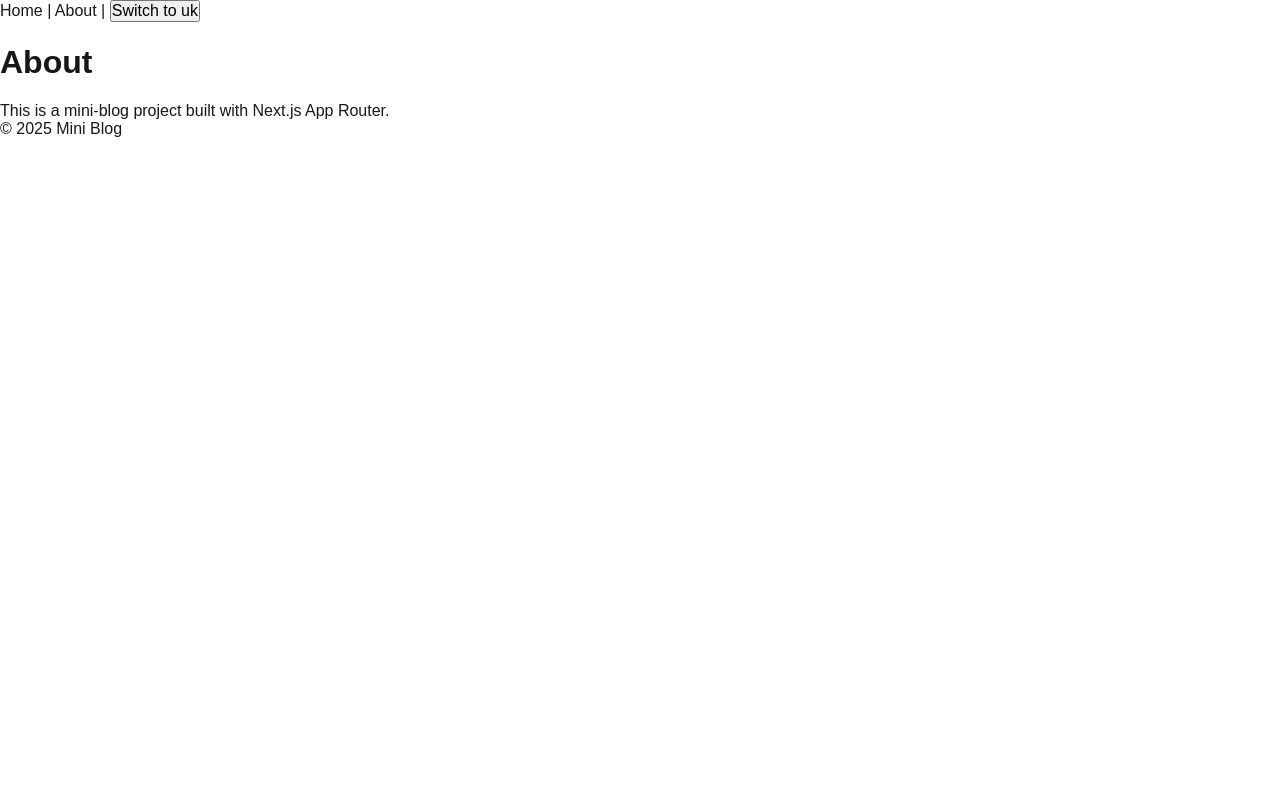
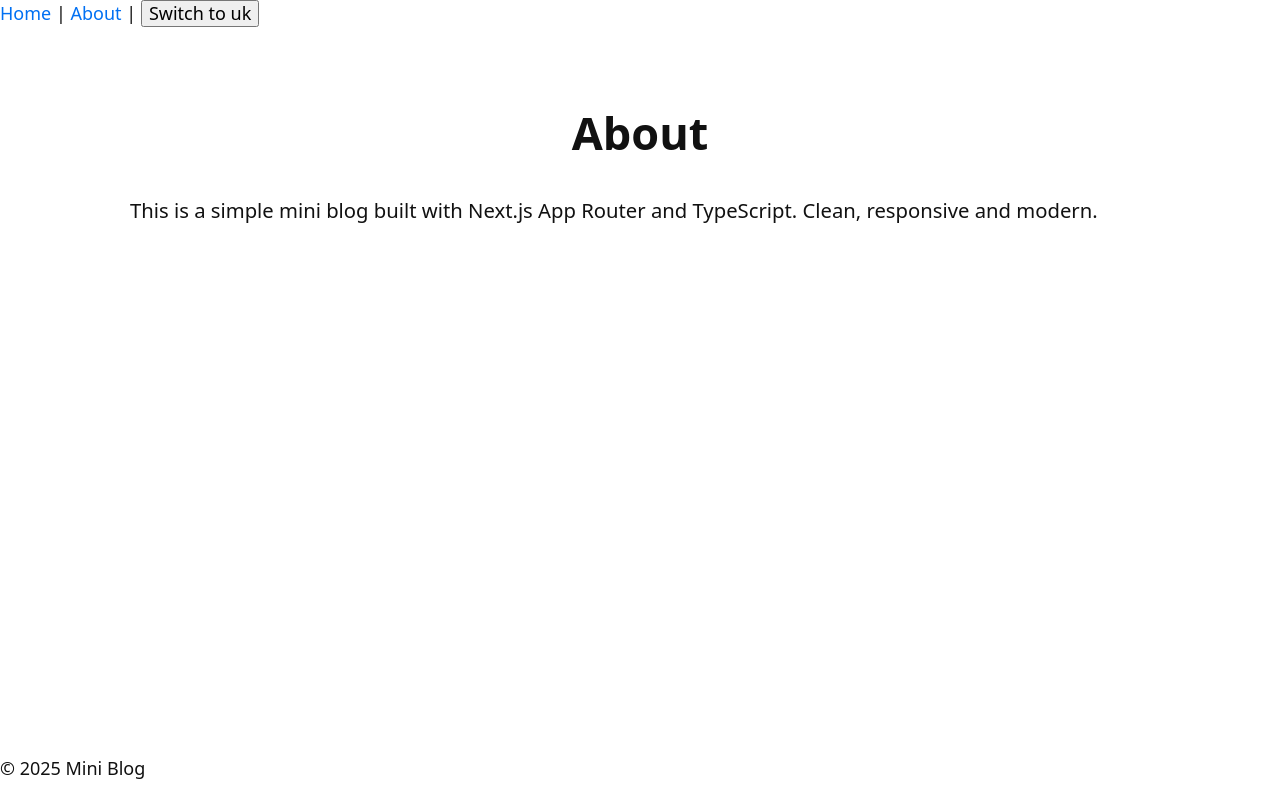
Before and after one commit to Ded-Goit/mini-blog, a Next.js app: page /en/about in a window 1280 px wide. Built offline with nearby package versions, Linux system fonts and the light colour scheme.

Commit message:
edit global style and about page

```diff
--- /dev/null
+++ b/app/[locale]/about/about.module.css
@@ -0,0 +1,62 @@
+.container {
+  display: flex;
+  flex-direction: column;
+  gap: 1.5rem;
+  padding-top: 1rem;
+  padding-bottom: 2rem;
+  max-width: var(--container-max-width);
+  margin: 0 auto;
+}
+
+.title {
+  font-size: 2rem;
+  text-align: center;
+  color: var(--color-text);
+  margin: 0;
+}
+
+.text {
+  font-size: 1rem;
+  color: var(--color-text);
+  line-height: 1.6;
+  text-align: center;
+  padding: 0 1rem;
+}
+
+@media (min-width: 768px) {
+  .title {
+    font-size: 2.5rem;
+  }
+
+  .text {
+    font-size: 1.125rem;
+    padding: 0 3rem;
+    text-align: left;
+  }
+}
+
+@media (min-width: 1024px) {
+  .container {
+    padding-top: 2rem;
+  }
+}
+
+.backButton {
+  background-color: var(--color-primary);
+  color: #fff;
+  padding: 0.6rem 1.2rem;
+  border-radius: 8px;
+  font-weight: 600;
+  box-shadow: 0 4px 10px rgba(0, 0, 0, 0.15);
+  text-decoration: none;
+  transition:
+    background-color 0.3s ease,
+    transform 0.2s ease,
+    box-shadow 0.2s ease;
+}
+
+.backButton:hover {
+  background-color: #005bb5;
+  transform: translateY(-2px);
+  box-shadow: 0 6px 16px rgba(0, 0, 0, 0.25);
+}
--- a/app/[locale]/about/page.tsx
+++ b/app/[locale]/about/page.tsx
@@ -1,5 +1,6 @@
 import en from "@/lib/dictionaries/en.json";
 import uk from "@/lib/dictionaries/uk.json";
+import styles from "./about.module.css";
 
 export default async function About({
   params,
@@ -10,9 +11,11 @@ export default async function About({
   const t = locale === "uk" ? uk : en;
 
   return (
-    <section>
-      <h1>{t.about}</h1>
-      <p>This is a mini-blog project built with Next.js App Router.</p>
-    </section>
+    <>
+      <div className={styles.container}>
+        <h1 className={styles.title}>{t.about.title}</h1>
+        <p className={styles.text}>{t.about.description}</p>
+      </div>
+    </>
   );
 }
--- a/app/globals.css
+++ b/app/globals.css
@@ -1,46 +1,112 @@
-/* === Нормалізація === */
+/* === Normalize === */
 @import "normalize.css";
 
-/* === Глобальні стилі === */
+/* === Variables === */
 :root {
-  --background: #ffffff;
-  --foreground: #171717;
+  --color-text: #111;
+  --color-bg: #fff;
+  --color-primary: #0070f3;
+  --color-grey-light: #f5f5f5;
+  --color-grey-border: #ddd;
+  --color-grey-dark: #555;
+
+  --container-padding: 1rem;
+  --container-max-width: 1200px;
 }
 
-@media (prefers-color-scheme: dark) {
-  :root {
-    --background: #0a0a0a;
-    --foreground: #ededed;
+/* === Base Reset === */
+html {
+  box-sizing: border-box;
+  font-size: 16px;
+}
+*,
+*::before,
+*::after {
+  box-sizing: inherit;
+}
+body {
+  margin: 0;
+  padding: 0;
+  font-family:
+    system-ui,
+    -apple-system,
+    BlinkMacSystemFont,
+    "Segoe UI",
+    Roboto,
+    Oxygen,
+    Ubuntu,
+    Cantarell,
+    "Open Sans",
+    "Helvetica Neue",
+    sans-serif;
+  background: var(--color-bg);
+  color: var(--color-text);
+  line-height: 1.5;
+  min-height: 100vh;
+  display: flex;
+  flex-direction: column;
+}
+main {
+  flex: 1 0 auto;
+  padding: var(--container-padding);
+  max-width: var(--container-max-width);
+  width: 100%;
+  margin: 0 auto;
+}
+a {
+  color: var(--color-primary);
+  text-decoration: none;
+}
+a:hover {
+  text-decoration: underline;
+}
+ul,
+ol {
+  padding: 0;
+  margin: 0;
+  list-style: none;
+}
+img {
+  max-width: 100%;
+  display: block;
+}
+h1 {
+  font-size: 1.75rem;
+  margin-bottom: 1rem;
+}
+h2 {
+  font-size: 1.5rem;
+  margin-bottom: 0.75rem;
+}
+h3 {
+  font-size: 1.2rem;
+  margin-bottom: 0.5rem;
+}
+p {
+  margin: 0 0 1rem;
+}
+button {
+  cursor: pointer;
+}
+
+/* === Mobile-first breakpoints === */
+@media (min-width: 480px) {
+  header nav {
+    flex-direction: row;
+    gap: 1rem;
   }
 }
-
-html,
-body {
-  max-width: 100vw;
-  overflow-x: hidden;
-}
-
-body {
-  color: var(--foreground);
-  background: var(--background);
-  font-family: Arial, Helvetica, sans-serif;
-  -webkit-font-smoothing: antialiased;
-  -moz-osx-font-smoothing: grayscale;
-}
-
-* {
-  box-sizing: border-box;
-  padding: 0;
-  margin: 0;
-}
-
-a {
-  color: inherit;
-  text-decoration: none;
-}
-
-@media (prefers-color-scheme: dark) {
+@media (min-width: 768px) {
   html {
-    color-scheme: dark;
+    font-size: 18px;
+  }
+  main {
+    padding: 2rem;
+  }
+  h1 {
+    font-size: 2.5rem;
+  }
+  h2 {
+    font-size: 2rem;
   }
 }
--- a/lib/dictionaries/en.json
+++ b/lib/dictionaries/en.json
@@ -1,6 +1,9 @@
 {
   "home": "Home",
-  "about": "About",
   "posts": "Posts",
-  "language": "Language"
+  "language": "Language",
+  "about": {
+    "title": "About",
+    "description": "This is a simple mini blog built with Next.js App Router and TypeScript. Clean, responsive and modern."
+  }
 }
--- a/lib/dictionaries/uk.json
+++ b/lib/dictionaries/uk.json
@@ -1,6 +1,9 @@
 {
   "home": "Головна",
-  "about": "Про нас",
+  "about": {
+    "title": "Про проект",
+    "description": "Це простий міні-блог, створений за допомогою Next.js App Router та TypeScript. Зрозумілий, адаптивний та сучасний."
+  },
   "posts": "Пости",
   "language": "Мова"
 }
```
